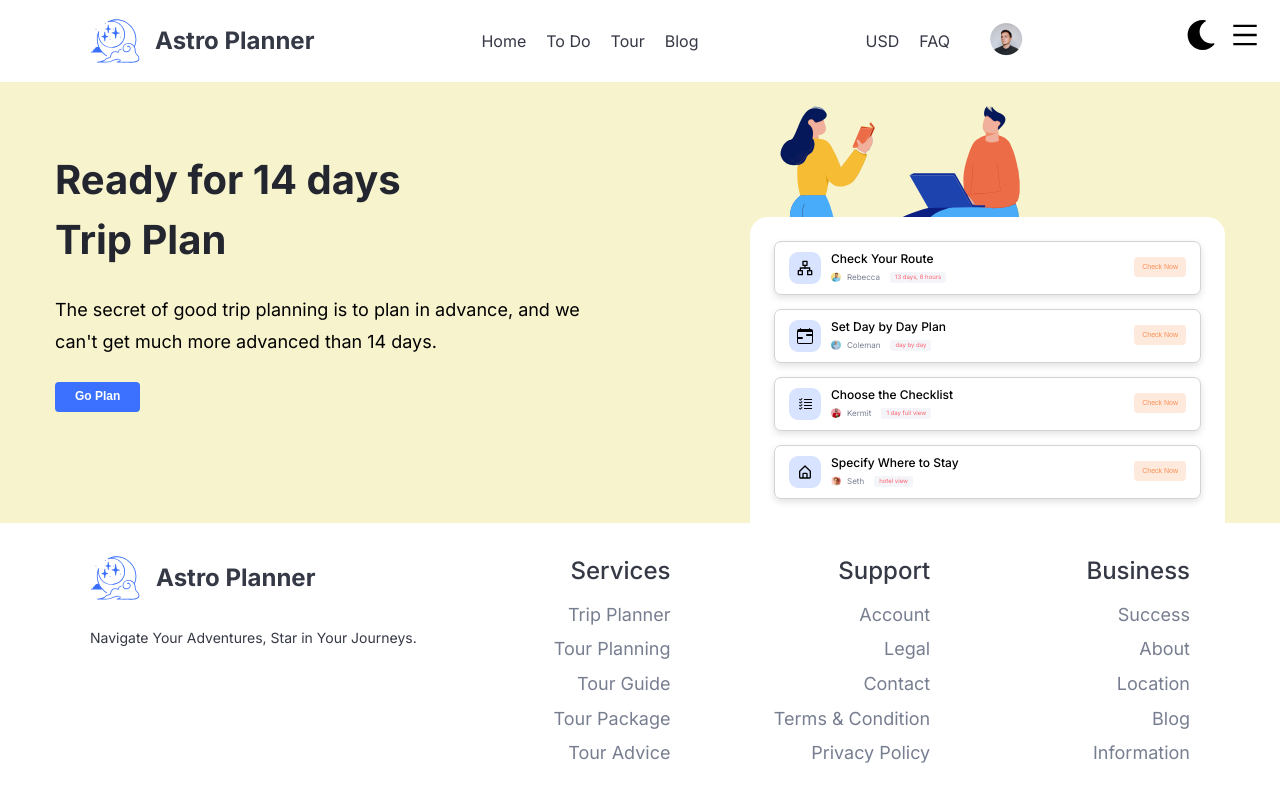
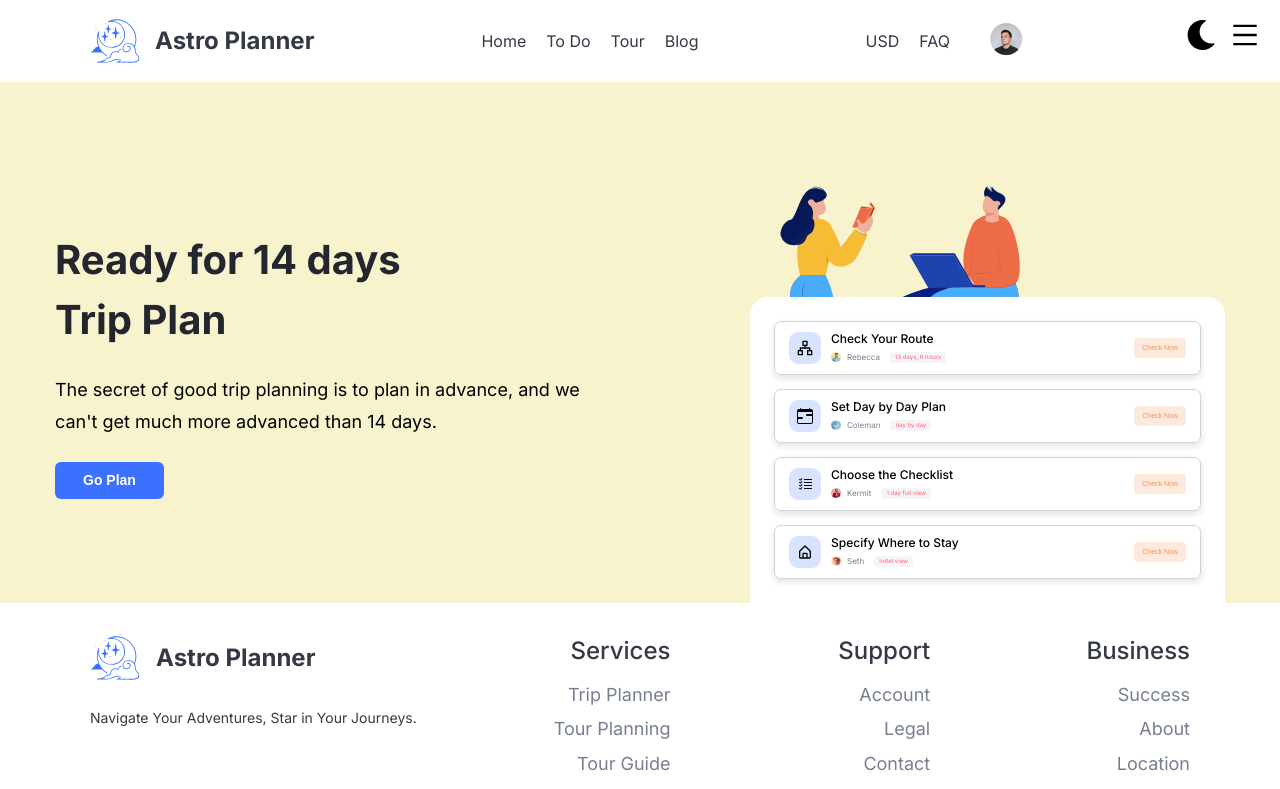
Before and after one commit to ronaldpaek/astro-planner-client, a React (Vite) app: page / in a window 1280 px wide. Shown: the top 789 px of the page. Built offline with nearby package versions, Linux system fonts and the light colour scheme.

Commit message:
refactor(css): Clean up CSS and adjust button styling
- Remove duplicate selectors
- Consolidate and optimize CSS rules
- Adjust button styling for better UX/UI

```diff
--- a/src/partials/_twoWeekTripPlan.scss
+++ b/src/partials/_twoWeekTripPlan.scss
@@ -5,6 +5,9 @@
   background-color: #f7f3cd;
   padding-inline: 24px;
   padding-top: 20px;
+  @media (min-width: 768px) {
+    padding-top: 100px;
+  }
 }
 
 .trip-plan-container {
@@ -43,12 +46,6 @@
   }
 }
 
-.trip-plan-button {
-  width: fit-content;
-  padding: 4px 8px;
-  border-radius: v.$border-radius;
-}
-
 .trip-plan-description {
   font-size: 10px;
   line-height: 1.77;
@@ -60,12 +57,19 @@
 
 .trip-plan-button {
   background-color: v.$primary-blue;
-  border-radius: v.$border-radius;
-  padding: 8px 20px;
+  border-radius: 6px;
   font-size: 0.75rem;
   font-weight: 700;
   color: #ffffff;
   border: none;
+  line-height: normal;
+  padding: 8px 20px;
+  align-self: flex-start;
+  @media (min-width: 1024px) {
+    font-size: 0.875rem;
+    padding: 8px 28px;
+    line-height: 1.5;
+  }
 }
 
 .card {
@@ -132,6 +136,7 @@
 .card-person-name {
   font-size: 8px;
   color: v.$color-gray-3;
+  margin: 0;
 }
 
 .card-info-chip {
@@ -147,10 +152,6 @@
   margin: 0;
 }
 
-.card-person-name {
-  margin: 0;
-}
-
 .card-button {
   background-color: #fee9dd;
   color: #fa8f54;
@@ -161,9 +162,6 @@
   align-self: flex-start;
   margin-top: 6px;
   border: none;
-  @media (min-width: 1024px) {
-    margin-block: auto;
-  }
 }
 
 .card-avatar {
@@ -181,10 +179,6 @@
   display: flex;
   flex-direction: column;
   gap: 6px;
-  // @media (min-width: 1024px) {
-  //   display: grid;
-  //   grid-template-columns: 1fr 1fr;
-  // }
 }
 
 .user-content-container {
```
